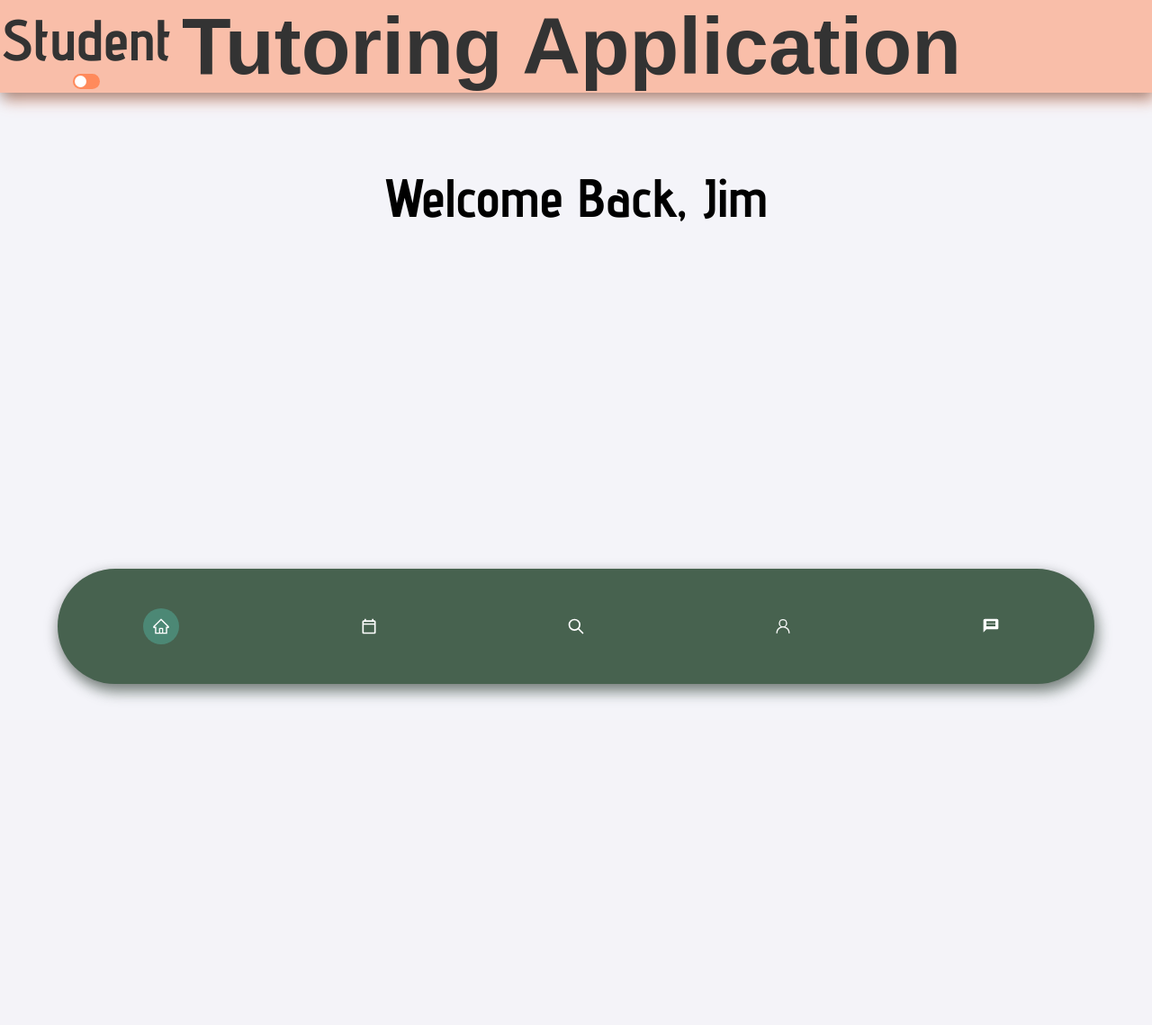
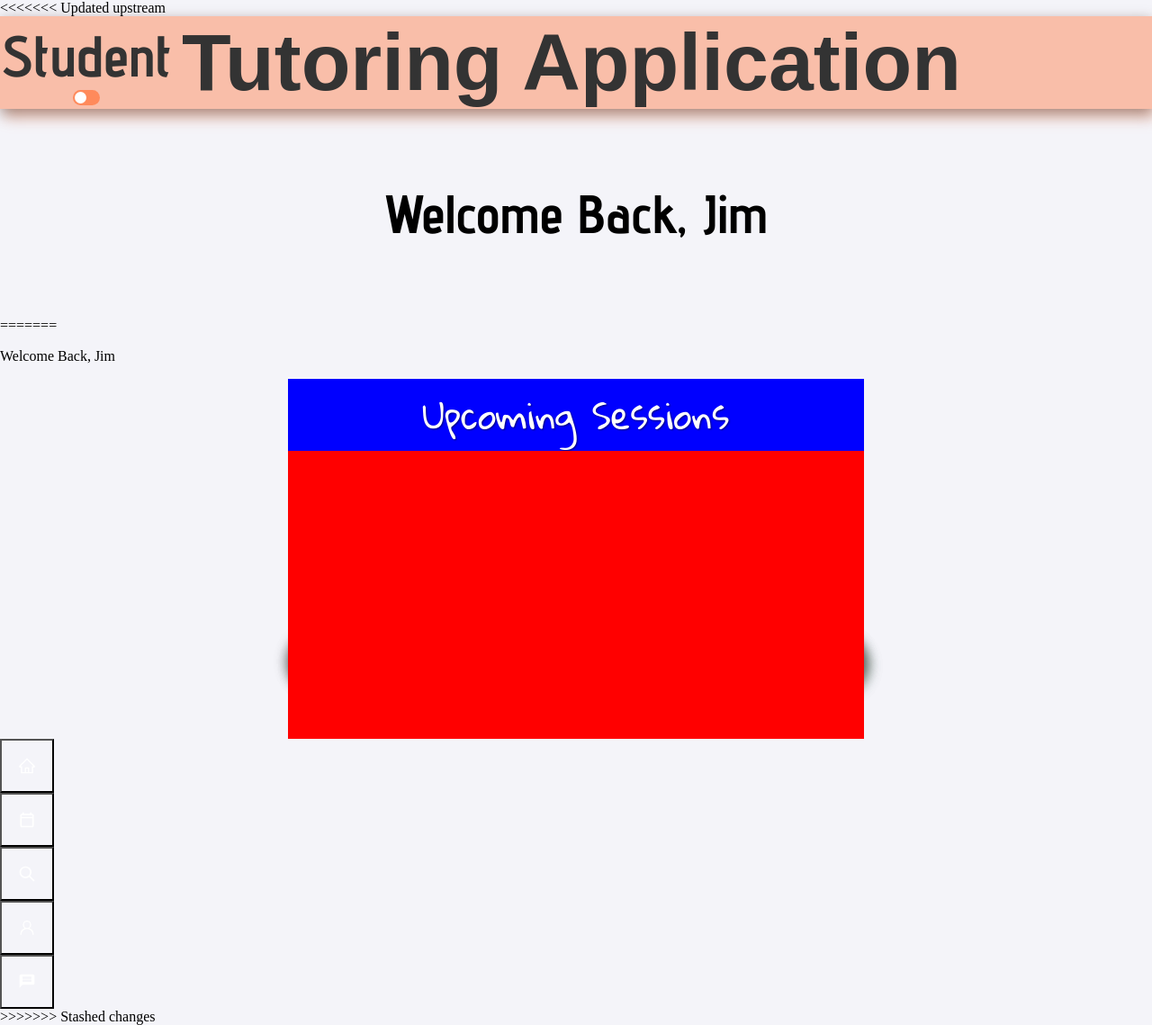
Before and after one commit to Alessandro-Tiseo/SOEN-357-project, a PHP site: page / in a window 1280 px wide. Shown: the whole page at 90% size. Before the commit the page ends 778 px from the top, so only its background shows below. Run offline with PHP 8.4, Linux system fonts and the light colour scheme; some web fonts are replaced.

Commit message:
my chnaged

```diff
--- /dev/null
+++ b/css/main-page.css
@@ -0,0 +1,34 @@
+@import url('https://fonts.googleapis.com/css2?family=Gloria+Hallelujah&display=swap');
+
+.upcoming_sessions{
+    position: relative;
+    display: flex;
+    flex-direction: row;
+    background-color: rgba(122, 174, 161, 255);
+    width: 50vw;
+    height: 50vh;
+    border-radius: 10px;
+    left: 25vw;
+    justify-content: center;
+}
+
+.upcoming_sessions_title {
+    font-family: 'Gloria Hallelujah', sans-serif; /* Use the chalky font */
+    font-size: 2.5rem; /* Adjust font size */
+    color: #ffffff; /* Example color, modify as needed */
+    text-shadow: 1px 1px 2px rgba(0, 0, 0, 0.5); /* Adds a subtle shadow for a chalkboard effect */
+    margin: 0;
+    text-align: center;
+    height: 20%;
+    background-color: blue;
+    width: 100%;
+    position: relative;
+}
+
+.card_container{
+    position: absolute;
+    background-color: red;
+    width: 100%;
+    height: 80%;
+    top: 20%;;
+}
--- a/css/nav_bar.css
+++ b/css/nav_bar.css
@@ -1,8 +1,14 @@
 /* Navbar css */
 nav {
     display: flex;
+<<<<<<< Updated upstream
     width: 90vw;
     height: 10vw;
+=======
+    background-color: rgba(71, 98, 79, 255);
+    width: 50vw;
+    height: 60px;
+>>>>>>> Stashed changes
     align-items: center;
     justify-content: space-around;
     border-radius: 10vw;
@@ -10,9 +16,15 @@ nav {
 
   .button {
     outline: 0;
+<<<<<<< Updated upstream
     border: 0;
     width: 40px;
     height: 40px;
+=======
+    border: 0 ;
+    width: 60px;
+    height: 60px;
+>>>>>>> Stashed changes
     border-radius: 50%;
     background-color: transparent;
     display: flex;
@@ -28,7 +40,7 @@ nav {
   }
 
   .button:hover {
-    transform: translateY(-3px);
+    transform: translateY(-4px);
   }
 
   .icon {
--- a/index.html
+++ b/index.html
@@ -6,15 +6,74 @@
     <title>Get Tutored</title>
     <link rel="stylesheet" href="css/styles_base.css">
     <link rel="stylesheet" href="css/nav_bar.css">
+    <link rel="stylesheet" href="css/main-page.css">
     <link id="theme-stylesheet" rel="stylesheet" href="css/styles_stud.css">
     <script src="js/pageSetup.js" defer></script>
     <script src="js/app.js" defer></script>
 </head>
 <body>
+<<<<<<< Updated upstream
     <header title="Tutoring Application"></header> <!-- Placeholder for the header -->
     <main style="display: flex; justify-content: center;">
         <h3>Welcome Back, Jim</h3>
     </main>
     <nav></nav>  <!-- Placeholder for the navbar -->
+=======
+    <nav>
+        <div style="display: flex; align-items: center;">
+            <div style="display: flex; flex-direction: column; align-items: center;">
+                <p id="userModeText">Student Mode</p>
+                <label class="switch">
+                    <script src="js/theme.js" defer></script>
+                    <input type="checkbox" id="userModeSwitch">
+                    <span class="slider round"></span>
+                </label>
+            </div>
+            <h1 style="margin-left: 10px;">Tutoring Application</h1>
+        </div>
+    </nav>
+    <p>Welcome Back, Jim</p>
+    <div class="upcoming_sessions">
+        <p class="upcoming_sessions_title">Upcoming Sessions</p>
+        <div class="card_container">
+
+        </div>
+    </div>
+
+    <div class="button-container">
+        <a href="index.html">
+            <button class="button">
+                <svg xmlns="http://www.w3.org/2000/svg" width="1em" height="1em" viewBox="0 0 1024 1024" stroke-width="0" fill="currentColor" stroke="currentColor" class="icon">
+                    <path d="M946.5 505L560.1 118.8l-25.9-25.9a31.5 31.5 0 0 0-44.4 0L77.5 505a63.9 63.9 0 0 0-18.8 46c.4 35.2 29.7 63.3 64.9 63.3h42.5V940h691.8V614.3h43.4c17.1 0 33.2-6.7 45.3-18.8a63.6 63.6 0 0 0 18.7-45.3c0-17-6.7-33.1-18.8-45.2zM568 868H456V664h112v204zm217.9-325.7V868H632V640c0-22.1-17.9-40-40-40H432c-22.1 0-40 17.9-40 40v228H238.1V542.3h-96l370-369.7 23.1 23.1L882 542.3h-96.1z"></path>
+                </svg>
+            </button>
+        </a>
+        <a href="calendar.html">
+            <button class="button">
+                <svg xmlns="http://www.w3.org/2000/svg" width="1em" height="1em" viewBox="0 0 24 24" fill="currentColor" class="icon">
+                <path d="M19 4h-1V2h-2v2H8V2H6v2H5c-1.1 0-2 .9-2 2v14c0 1.1.9 2 2 2h14c1.1 0 2-.9 2-2V6c0-1.1-.9-2-2-2zm0 16H5V10h14v10zm0-12H5V6h14v2z" />
+                </svg>
+            </button>
+        </a>
+        <a href="search.html">
+            <button class="button">
+                <svg xmlns="http://www.w3.org/2000/svg" width="1em" height="1em" aria-hidden="true" viewBox="0 0 24 24" stroke-width="2" fill="none" stroke="currentColor" class="icon">
+                <path d="M21 21l-6-6m2-5a7 7 0 11-14 0 7 7 0 0114 0z" stroke-linejoin="round" stroke-linecap="round"></path>            </svg>
+            </button>
+        </a>
+        <a href="profile.html">
+            <button class="button">
+                <svg xmlns="http://www.w3.org/2000/svg" width="1em" height="1em" viewBox="0 0 24 24" stroke-width="0" fill="currentColor" stroke="currentColor" class="icon">
+                <path d="M12 2.5a5.5 5.5 0 0 1 3.096 10.047 9.005 9.005 0 0 1 5.9 8.181.75.75 0 1 1-1.499.044 7.5 7.5 0 0 0-14.993 0 .75.75 0 0 1-1.5-.045 9.005 9.005 0 0 1 5.9-8.18A5.5 5.5 0 0 1 12 2.5ZM8 8a4 4 0 1 0 8 0 4 4 0 0 0-8 0Z"></path>            </svg>
+            </button>
+        </a>
+        <a href="messaging.html">
+            <button class="button">
+                <svg xmlns="http://www.w3.org/2000/svg"  width="1em"  height="1em"  viewBox="0 0 24 24"  fill="currentColor"  class="icon">
+                <path d="M20 2H4c-1.1 0-2 .9-2 2v16l4-4h14c1.1 0 2-.9 2-2V4c0-1.1-.9-2-2-2zm-2 10H6V9h12v3zm0-4H6V5h12v3z"/></svg>
+            </button>
+        </a>
+    </div>
+>>>>>>> Stashed changes
 </body>
 </html>
```
